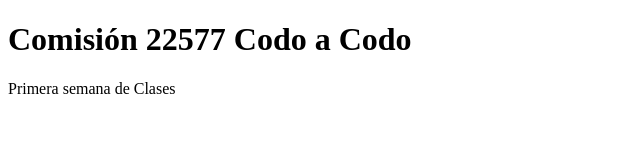
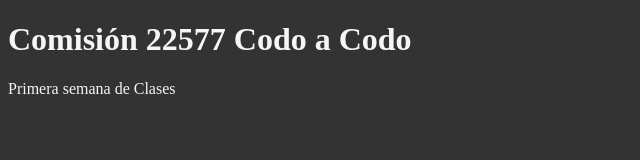
Before and after one commit to Vivas1/22577_HTML, a plain HTML site: page index.html in a window 1280 px wide. Shown: the whole page, without its empty margins (0-640 px from the left). Drawn offline with Linux system fonts and the light colour scheme.

Commit message:
Tercer Commit

```diff
--- a/index.html
+++ b/index.html
@@ -5,7 +5,7 @@
     <meta http-equiv="X-UA-Compatible" content="IE=edge">
     <meta name="viewport" content="width=device-width, initial-scale=1.0">
     <meta name="autor" content="Yhilmer Vivas">
-    <link rel="stylesheet" href="../22577_HTML/images/logo_html.png">
+    <link rel="stylesheet" href="../22577_HTML/css/style.css">
     <title>Comisión 22577 Codo a Codo</title>
 </head>
 
```
Also changed, not shown: css/style.css (renamed from style.css).
